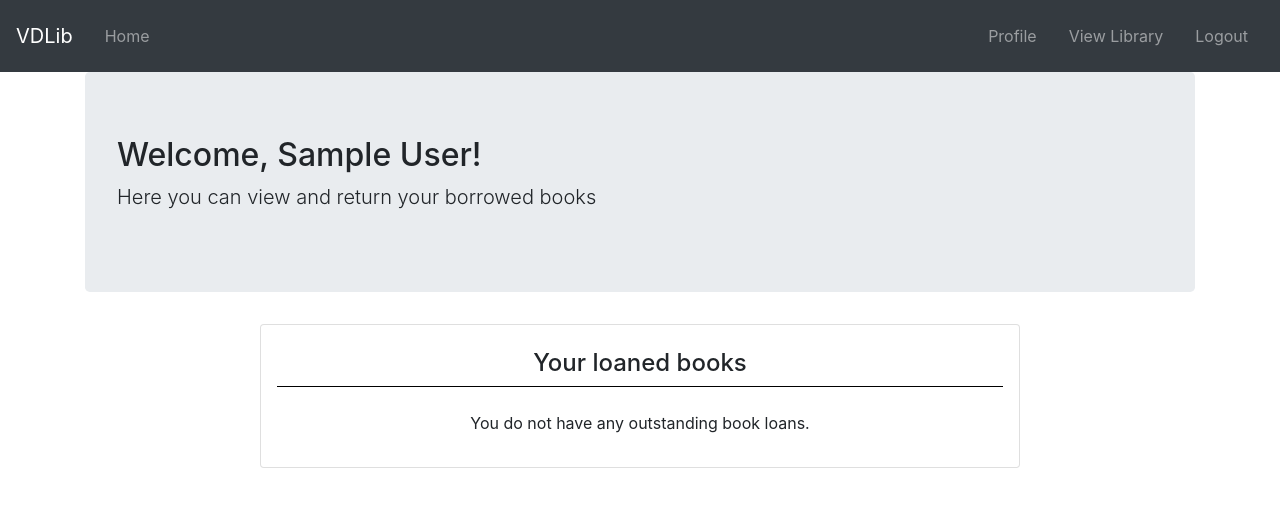
After one commit to Hussa15033/VDLib, a Django app: page /profile/ in a window 1280 px wide. The commit adds this page. Shown: the top 507 px of the page. Run offline with Django 4.2, Linux system fonts and the light colour scheme; the visitor is signed in with stand-in values (Sample User, id 1); data that the repository does not hold is empty; some libraries are stand-ins or nearby versions.

Commit message:
Create profile page to return books
- Users can view their loaned books and return them

```diff
--- a/simplelib/static/app.css
+++ b/simplelib/static/app.css
@@ -12,3 +12,10 @@
   display: flex;
   flex-direction: column;
 }
+
+.md-book-cover {
+    max-height: 10vh;
+}
+.top-header {
+    border-bottom: 1px solid #000;
+}
--- a/simplelib/templates/base.html
+++ b/simplelib/templates/base.html
@@ -13,8 +13,16 @@
         VDLib
     </a>
     <div class="navbar-collapse flex-grow-1 text-right" id="myNavbar">
+        <ul class="navbar-nav flex-nowrap">
+            <li class="nav-item">
+                <a href="{% url 'home' %}" class="nav-link m-2 menu-item">Home</a>
+            </li>
+        </ul>
         <ul class="navbar-nav ml-auto flex-nowrap">
             {% if user.is_authenticated %}
+                <li class="nav-item">
+                    <a href="{% url 'profile' %}" class="nav-link m-2 menu-item">Profile</a>
+                </li>
                 <li class="nav-item">
                     <a href="{% url 'library' %}" class="nav-link m-2 menu-item">View Library</a>
                 </li>
--- /dev/null
+++ b/simplelib/templates/profile.html
@@ -0,0 +1,37 @@
+{% extends "base.html" %}
+{% block body_content %}
+    <div class="row">
+        <div class="container">
+            <div class="jumbotron">
+                <h2>Welcome, {{ user.first_name }} {{ user.last_name }}!</h2>
+                <p class="lead">Here you can view and return your borrowed books</p>
+            </div>
+            <div class="row">
+                <div class="p-3 container card text-center col-8">
+                    <h4 class="top-header p-2">Your loaned books</h4>
+                    {% if borrowed_books|length == 0 %}
+                        <p class="m-3">You do not have any outstanding book loans.</p>
+                    {% else %}
+                        {% for book in borrowed_books %}
+                            <div class="row">
+                                <div class="col-3 text-center">
+                                    <img class="md-book-cover" src="{{ book.image_url }}" alt="{{ book.title }}">
+                                </div>
+                                <div class="col-9 text-left">
+                                    <h5>{{ book.title }}</h5>
+                                    <p>{{ book.description }}</p>
+                                    <p>Due: {{ book.due_date }}</p>
+                                    <form method="POST">
+                                        {% csrf_token %}
+                                        <input type="hidden" name="book_return_id" value="{{ book.id }}" />
+                                        <button type="submit" class="btn btn-primary">I have returned this</button>
+                                    </form>
+                                </div>
+                            </div>
+                        {% endfor %}
+                    {% endif %}
+                </div>
+            </div>
+        </div>
+    </div>
+{% endblock %}
--- a/simplelib/views.py
+++ b/simplelib/views.py
@@ -46,7 +46,7 @@ def register(request):
 			# Invalid form, reload it and show the errors
 			return render(request, 'register.html', {'form': form})
 
-@login_required()
+@login_required
 def library(request):
 	filters = {
 		'': 'All',
@@ -68,7 +68,7 @@ def library(request):
 
 	return render(request, 'library.html', {'books': showing_books, 'filters': filters})
 
-@login_required()
+@login_required
 def book_view(request, book_id):
 	try:
 		book = Book.objects.get(id=book_id)
@@ -81,7 +81,8 @@ def book_view(request, book_id):
 	if request.method == 'POST':
 		form = LoanForm(request.POST)
 		if form.is_valid():
-			# Check the book has not been loaned already, i.e prevent user from refreshing
+			# Check the book has not been loaned already, i.e prevent user from refreshing, or attempting
+			# to get a loaned book
 			try:
 				loan = Loan.objects.get(book=book)
 			except ObjectDoesNotExist:
@@ -97,3 +98,21 @@ def book_view(request, book_id):
 				)
 
 	return render(request, 'book.html', {'book': book, 'form': form})
+
+@login_required
+def profile(request):
+	if request.method == 'POST':
+		# Id of the book to return
+		return_id = request.POST.get('book_return_id')
+
+		if return_id.isdigit():
+			try:
+				loan_to_cancel = Loan.objects.get(borrower=request.user, book=return_id)
+				loan_to_cancel.delete()
+			except ObjectDoesNotExist:
+				# If object does not exist, usually a refresh occurred or malicious input, ignore
+				pass
+
+	# Must come after the book has been returned, to not include it in the borrowed books
+	borrowed_books = Book.objects.filter(loan__borrower=request.user)
+	return render(request, 'profile.html', {'borrowed_books': borrowed_books})
--- a/vdlib/urls.py
+++ b/vdlib/urls.py
@@ -20,10 +20,11 @@ from simplelib import views
 
 urlpatterns = [
     path('admin/', admin.site.urls),
-    path('', views.home),
+    path('', views.home, name='home'),
     path('register/', views.register, name='register'),
     path('library/', views.library, name='library'),
     path('login/', views.VDLibLoginView.as_view(), name='login'),
     path('logout/', views.logout_view, name='logout'),
-    path('books/<int:book_id>', views.book_view, name='book_view')
+    path('books/<int:book_id>', views.book_view, name='book_view'),
+    path('profile/', views.profile, name='profile')
 ]
```
Also changed, not shown: simplelib/forms.py (line endings or trailing spaces).
